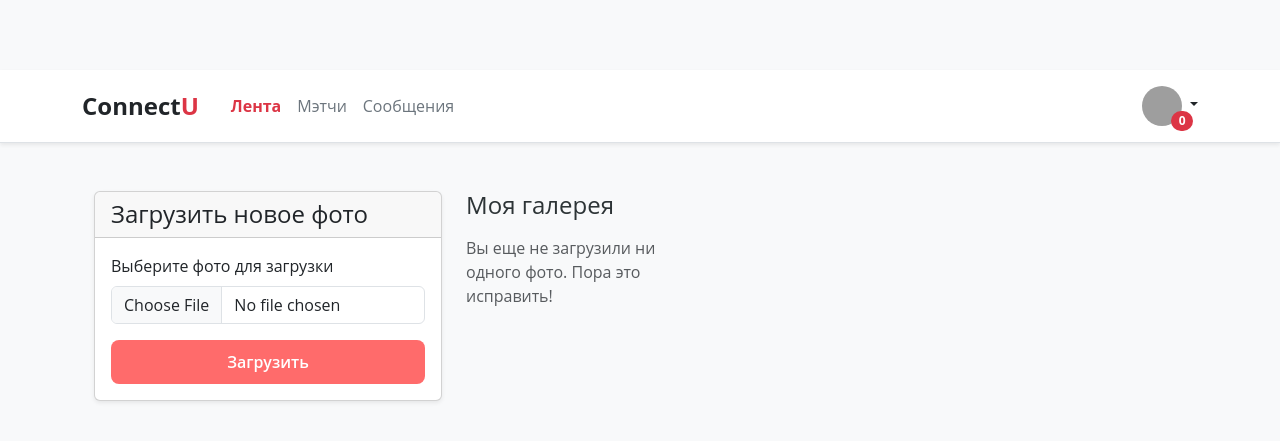
After one commit to JuliaPodmarkova/TheFinalProject_ConnectU, a Django app: page /gallery/ in a window 1280 px wide. The commit adds this page. Shown: the top 441 px of the page. Run offline with Django 4.2, Linux system fonts and the light colour scheme; the visitor is signed in with stand-in values (Sample User, id 1); data that the repository does not hold is empty; some libraries are stand-ins or nearby versions; grey boxes are pictures that could not be loaded.

Commit message:
creat gallery

```diff
--- a/connect_u_app/forms.py
+++ b/connect_u_app/forms.py
@@ -1,7 +1,7 @@
 from django import forms
 from django.contrib.auth.forms import UserCreationForm
 from django.contrib.auth import get_user_model
-from .models import UserProfile, Interest
+from .models import UserProfile, Interest, Photo
 
 User = get_user_model()
 
@@ -14,13 +14,11 @@ class UserRegistrationForm(UserCreationForm):
         fields = UserCreationForm.Meta.fields + ('email', 'gender', 'birth_date')
 
 class UserEditForm(forms.ModelForm):
-    # Явно добавляем поля, чтобы управлять ими
     gender = forms.ChoiceField(choices=User.GENDER_CHOICES, required=True, label="Пол")
     birth_date = forms.DateField(required=True, widget=forms.DateInput(attrs={'type': 'date'}), label="Дата рождения")
 
     class Meta:
         model = User
-        # Добавляем новые поля сюда!
         fields = ('email', 'gender', 'birth_date')
 
     def __init__(self, *args, **kwargs):
@@ -53,3 +51,14 @@ class UserProfileEditForm(forms.ModelForm):
         for field_name, field in self.fields.items():
             if not isinstance(field.widget, forms.CheckboxSelectMultiple):
                 field.widget.attrs.update({'class': 'form-control'})
+
+class PhotoForm(forms.ModelForm):
+    class Meta:
+        model = Photo
+        fields = ['image']
+        widgets = {
+            'image': forms.ClearableFileInput(attrs={'class': 'form-control'})
+        }
+        labels = {
+            'image': 'Выберите фото для загрузки'
+        }
--- a/connect_u_app/urls.py
+++ b/connect_u_app/urls.py
@@ -5,12 +5,14 @@ from rest_framework_simplejwt.views import (
     TokenObtainPairView, TokenRefreshView
 )
 
+
 urlpatterns = [
     path('', pages.index, name='home'),
     path('profile/', pages.profile_own_view, name='profile_own'),
     path('profile/edit/', pages.profile_edit_view, name='profile_edit'),
     path('like/<int:pk>/', interactions.like_user_view, name='like_user'),
     path('dislike/<int:pk>/', interactions.dislike_user_view, name='dislike_user'),
+    path('gallery/', pages.photo_gallery_view, name='photo_gallery'),
 
     path('signup/', auth_views.register_view, name='signup'),
 
--- a/connect_u_app/views/pages.py
+++ b/connect_u_app/views/pages.py
@@ -3,9 +3,9 @@ from django.contrib import messages
 from django.contrib.auth.decorators import login_required
 from django.db.models import Q
 
-from ..models import UserProfile, Interest, User, Like, Dislike
-from ..forms import UserEditForm, UserProfileEditForm
-
+# 👇 Обновил импорты, добавив Photo и PhotoForm 👇
+from ..models import UserProfile, Interest, User, Like, Dislike, Photo
+from ..forms import UserEditForm, UserProfileEditForm, PhotoForm
 
 @login_required
 def index(request):
@@ -16,23 +16,20 @@ def index(request):
 
     recommended_user = User.objects.exclude(
         Q(id=current_user.id) | Q(id__in=interacted_users_ids)
-    ).order_by('?').first()  # '?' - случайный порядок, first() - берем первого
+    ).order_by('?').first()
 
     context = {
         'recommended_user': recommended_user
     }
     return render(request, 'home.html', context)
 
-
 @login_required
 def profile_own_view(request):
-
     profile = get_object_or_404(UserProfile, user=request.user)
     context = {
         'profile': profile
     }
     return render(request, 'account/profile_own.html', context)
-
 
 @login_required
 def profile_edit_view(request):
@@ -57,7 +54,6 @@ def profile_edit_view(request):
             messages.error(request, 'Пожалуйста, исправьте ошибки в форме.')
 
     else:
-
         user_form = UserEditForm(instance=user)
         profile_form = UserProfileEditForm(instance=profile)
 
@@ -67,3 +63,24 @@ def profile_edit_view(request):
     }
 
     return render(request, 'account/profile_edit.html', context)
+
+@login_required
+def photo_gallery_view(request):
+    user_photos = Photo.objects.filter(user=request.user).order_by('-uploaded_at')
+
+    if request.method == 'POST':
+        photo_form = PhotoForm(request.POST, request.FILES)
+        if photo_form.is_valid():
+            photo = photo_form.save(commit=False)
+            photo.user = request.user
+            photo.save()
+            messages.success(request, 'Фото успешно загружено!')
+            return redirect('photo_gallery')
+    else:
+        photo_form = PhotoForm()
+
+    context = {
+        'photos': user_photos,
+        'photo_form': photo_form
+    }
+    return render(request, 'account/photo_gallery.html', context)
--- /dev/null
+++ b/templates/account/photo_gallery.html
@@ -0,0 +1,52 @@
+{% extends "base.html" %}
+
+{% block content %}
+<div class="container mt-5 mb-5">
+    <div class="row">
+        <!-- Форма загрузки -->
+        <div class="col-lg-4">
+            <div class="card shadow-sm mb-4">
+                <div class="card-header">
+                    <h4 class="mb-0">Загрузить новое фото</h4>
+                </div>
+                <div class="card-body">
+                    <form method="post" enctype="multipart/form-data">
+                        {% csrf_token %}
+                        <div class="mb-3">
+                            <label for="{{ photo_form.image.id_for_label }}" class="form-label">{{ photo_form.image.label }}</label>
+                            {{ photo_form.image }}
+                            {% if photo_form.image.errors %}
+                                <div class="invalid-feedback d-block">{{ photo_form.image.errors|striptags }}</div>
+                            {% endif %}
+                        </div>
+                        <div class="d-grid">
+                            <button type="submit" class="btn btn-primary">Загрузить</button>
+                        </div>
+                    </form>
+                </div>
+            </div>
+        </div>
+
+        <!-- Галерея -->
+        <div class="col-lg-8">
+            <h4 class="mb-3">Моя галерея</h4>
+            <div class="row row-cols-1 row-cols-md-2 row-cols-lg-3 g-4">
+                {% for photo in photos %}
+                <div class="col">
+                    <div class="card h-100">
+                        <img src="{{ photo.image.url }}" class="card-img-top" alt="Фото {{ forloop.counter }}" style="object-fit: cover; height: 200px;">
+                        <div class="card-footer text-muted text-center">
+                            <small>Загружено: {{ photo.uploaded_at|date:"d.m.Y" }}</small>
+                        </div>
+                    </div>
+                </div>
+                {% empty %}
+                <div class="col-12">
+                    <p class="text-muted">Вы еще не загрузили ни одного фото. Пора это исправить!</p>
+                </div>
+                {% endfor %}
+            </div>
+        </div>
+    </div>
+</div>
+{% endblock %}
--- a/templates/account/profile_edit.html
+++ b/templates/account/profile_edit.html
@@ -75,14 +75,12 @@
                                     {% for checkbox in profile_form.interests %}
                                     <div class="col-md-4 col-sm-6">
                                         <div class="form-check">
-
                                             <input type="checkbox"
                                                    name="{{ checkbox.name }}"
                                                    value="{{ checkbox.value }}"
                                                    id="{{ checkbox.id_for_label }}"
                                                    class="form-check-input"
                                                    {% if checkbox.is_checked %}checked{% endif %}>
-
                                             <label class="form-check-label" for="{{ checkbox.id_for_label }}">
                                                 {{ checkbox.choice_label }}
                                             </label>
--- a/templates/account/profile_own.html
+++ b/templates/account/profile_own.html
@@ -15,9 +15,15 @@
             <div class="card shadow-sm">
                 <div class="card-header bg-light d-flex justify-content-between align-items-center">
                     <h4 class="mb-0">Мой профиль</h4>
+                    <div>
+                        <!-- 👇 НОВАЯ КНОПКА 👇 -->
+                        <a href="{% url 'photo_gallery' %}" class="btn btn-outline-info me-2">
+                            <i class="fas fa-images me-1"></i> Моя галерея
+                        </a>
                         <a href="{% url 'profile_edit' %}" class="btn btn-outline-primary">
                             <i class="fas fa-pencil-alt me-1"></i> Редактировать
                         </a>
+                    </div>
                 </div>
                 <div class="card-body">
                     <div class="row">
```
Also changed, not shown: connect_u_app/migrations/0007_alter_photo_image.py (added). Lines whose indentation alone changed are shown as unchanged.
